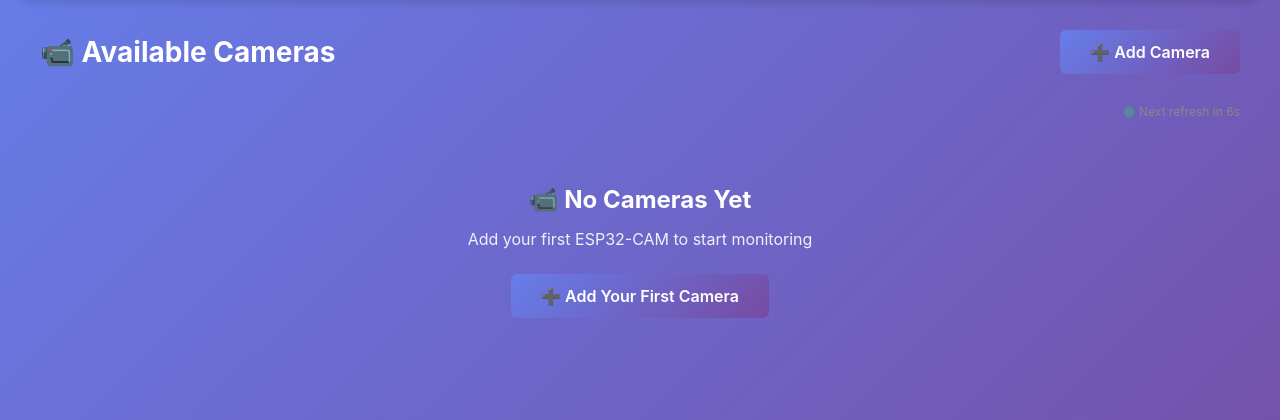
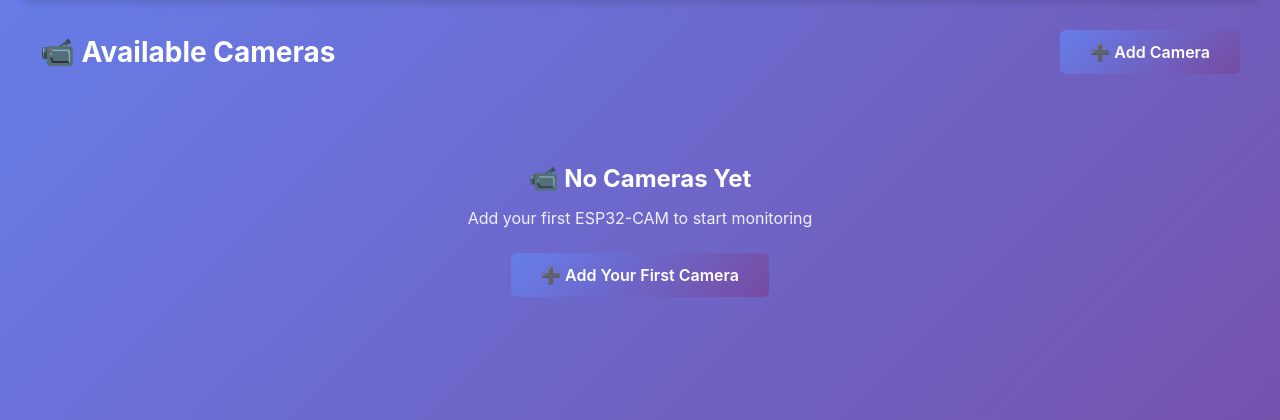
Before and after one commit to narendrancm/esp32-camserver, a FastAPI app: page /dashboard in a window 1280 px wide. Shown: the part 79-499 px from the top of the page. Run offline with FastAPI, Linux system fonts and the light colour scheme; the visitor is signed in with stand-in values (Sample User, id 1).

Commit message:
Update dashboard.html

```diff
--- a/templates/dashboard.html
+++ b/templates/dashboard.html
@@ -178,30 +178,6 @@
         color: white;
         margin-left: 8px;
     }
-
-    /* Live indicator dot */
-    .live-indicator {
-        display: inline-block;
-        width: 8px;
-        height: 8px;
-        background: #2ecc71;
-        border-radius: 50%;
-        margin-right: 6px;
-        animation: pulse 1.5s infinite;
-    }
-
-    @keyframes pulse {
-        0%   { opacity: 1; transform: scale(1); }
-        50%  { opacity: 0.4; transform: scale(1.3); }
-        100% { opacity: 1; transform: scale(1); }
-    }
-
-    .refresh-countdown {
-        font-size: 12px;
-        color: #888;
-        text-align: right;
-        margin-bottom: 6px;
-    }
 </style>
 {% endblock %}
 
@@ -209,10 +185,6 @@
 <div class="dashboard-header">
     <h2>📹 Available Cameras</h2>
     <a href="/cameras/new" class="btn">➕ Add Camera</a>
-</div>
-
-<div class="refresh-countdown" id="countdown-display">
-    <span class="live-indicator"></span>Next refresh in <span id="countdown-seconds">12</span>s
 </div>
 
 <div id="cameras-container" class="cameras-grid">
@@ -230,10 +202,6 @@
 
 {% block extra_scripts %}
 <script>
-    // ─── CONFIGURATION ───────────────────────────────────────────
-    const REFRESH_INTERVAL_MS = 12000; // 12 seconds (matches ESP32 sleep + upload time)
-    // ─────────────────────────────────────────────────────────────
-
     // Format timestamp to relative time
     function formatTimeAgo(timestamp) {
         const now = new Date();
@@ -268,10 +236,12 @@
     async function loadCameraImages(cameraId) {
         try {
             console.log(`📸 Loading images for ${cameraId}...`);
+            // Add timestamp to prevent caching
             const response = await fetch(`/api/images/${cameraId}?t=${Date.now()}`);
 
             if (!response.ok) {
                 if (response.status === 401) {
+                    console.error('❌ Not authenticated - please login again');
                     window.location.href = '/login';
                     return [];
                 }
@@ -280,6 +250,17 @@
 
             const data = await response.json();
             console.log(`✅ Loaded ${data.images?.length || 0} images for ${cameraId}`);
+
+            // Log timestamps to verify newest first
+            if (data.images && data.images.length > 0) {
+                console.log('📸 Image timestamps (newest first):');
+                data.images.forEach((img, index) => {
+                    console.log(`   ${index + 1}: ${img.timestamp}`);
+                });
+            } else {
+                console.log('⚠️ No images returned from server');
+            }
+
             return data.images || [];
         } catch (error) {
             console.error('Error loading images:', error);
@@ -287,20 +268,22 @@
         }
     }
 
-    // Get camera status
+    // Get camera status with better error handling
     async function getCameraStatus(cameraId) {
         try {
             const response = await fetch(`/api/camera/${cameraId}/status?t=${Date.now()}`);
 
             if (!response.ok) {
                 if (response.status === 401) {
+                    console.error('❌ Not authenticated - please login again');
                     window.location.href = '/login';
                     return { status: 'inactive', last_seen: 'Unknown' };
                 }
                 throw new Error(`HTTP error! status: ${response.status}`);
             }
 
-            return await response.json();
+            const data = await response.json();
+            return data;
         } catch (error) {
             console.error('Error getting camera status:', error);
             return { status: 'inactive', last_seen: 'Unknown' };
@@ -309,7 +292,9 @@
 
     // Delete camera
     async function deleteCamera(cameraId) {
-        if (!confirm('Are you sure you want to delete this camera?')) return;
+        if (!confirm('Are you sure you want to delete this camera?')) {
+            return;
+        }
 
         try {
             const form = document.createElement('form');
@@ -327,20 +312,14 @@
     function renderCameraCard(camera, images, status) {
         const statusClass = status.status === 'active' ? 'status-active' : 'status-inactive';
         const statusText = status.status === 'active' ? '🟢 Active' : '🔴 Inactive';
-        const cacheBust = Date.now(); // Single timestamp for this render pass
 
         let imagesHtml = '';
         if (images && images.length > 0) {
             imagesHtml = '<div class="images-grid">';
-            images.forEach((img, index) => {
-                // ✅ FIX: Cache-bust every image URL so browser fetches fresh images
-                const cachedUrl = `${img.url}?t=${cacheBust}`;
-                // ✅ FIX: Don't lazy-load the first (newest) image — show it immediately
-                const lazyAttr = index > 0 ? 'loading="lazy"' : '';
-
+            images.forEach(img => {
                 imagesHtml += `
                     <div class="image-container" onclick="window.open('${img.url}', '_blank')">
-                        <img src="${cachedUrl}" alt="Camera image" ${lazyAttr}>
+                        <img src="${img.url}" alt="Camera image" loading="lazy">
                         <div class="image-timestamp">${formatTime(img.timestamp)}</div>
                         <div class="image-overlay">
                             ⏰ ${formatTimeAgo(img.timestamp)}<br>
@@ -361,19 +340,28 @@
             `;
         }
 
+        // Build action buttons based on role and permissions
         let actionsHtml = '';
-        actionsHtml += `<button onclick="loadAllCameras()" class="btn">🔄 Refresh</button>`;
 
+        // Refresh button for everyone
+        actionsHtml += `<button onclick="location.reload()" class="btn">🔄 Refresh</button>`;
+
+        // Edit button (if owner or has edit permission)
         if (camera.role === 'owner' || camera.can_edit) {
             actionsHtml += `<a href="/cameras/${camera.camera_id}/edit" class="btn btn-secondary">✏️ Edit</a>`;
         }
+
+        // Share button (only for owner)
         if (camera.role === 'owner') {
             actionsHtml += `<a href="/cameras/${camera.camera_id}/share" class="btn" style="background: #9b59b6;">🔗 Share</a>`;
         }
+
+        // Delete button (only for owner)
         if (camera.role === 'owner') {
             actionsHtml += `<button onclick="deleteCamera('${camera.camera_id}')" class="btn btn-danger">🗑️ Delete</button>`;
         }
 
+        // Add role badge if shared
         const roleBadge = camera.role === 'viewer' ? '<span class="role-badge">Shared</span>' : '';
 
         return `
@@ -403,7 +391,9 @@
         const emptyState = document.getElementById('empty-state');
 
         try {
+            // Get cameras from server
             const cameras = {{ cameras | tojson }};
+            console.log('📹 Loaded cameras:', cameras);
 
             if (!cameras || cameras.length === 0) {
                 container.style.display = 'none';
@@ -415,23 +405,26 @@
             emptyState.style.display = 'none';
             container.innerHTML = '';
 
+            // Load each camera
             for (const camera of cameras) {
+                console.log(`📹 Processing camera: ${camera.camera_id}`);
                 const [images, status] = await Promise.all([
                     loadCameraImages(camera.camera_id),
                     getCameraStatus(camera.camera_id)
                 ]);
 
-                container.innerHTML += renderCameraCard(camera, images, status);
+                const cardHtml = renderCameraCard(camera, images, status);
+                container.innerHTML += cardHtml;
             }
 
-            console.log('✅ All cameras refreshed at:', new Date().toLocaleTimeString());
+            console.log('✅ All cameras loaded at:', new Date().toLocaleTimeString());
         } catch (error) {
             console.error('Error loading cameras:', error);
             container.innerHTML = '<div class="error">Error loading cameras. Please refresh.</div>';
         }
     }
 
-    // Update timestamps only (lightweight — no image reload)
+    // Update timestamps periodically
     function updateTimestamps() {
         document.querySelectorAll('.last-seen').forEach(elem => {
             const cameraCard = elem.closest('.camera-card');
@@ -443,6 +436,7 @@
                 if (status && status.last_seen) {
                     elem.textContent = status.last_seen;
 
+                    // Update status badge
                     const badge = cameraCard.querySelector('.status-badge');
                     if (badge) {
                         if (status.status === 'active') {
@@ -454,40 +448,22 @@
                         }
                     }
                 }
-            }).catch(console.error);
+            }).catch(error => {
+                console.error('Error updating timestamp:', error);
+            });
         });
     }
 
-    // Countdown timer display
-    let countdownValue = REFRESH_INTERVAL_MS / 1000;
-    function startCountdown() {
-        const el = document.getElementById('countdown-seconds');
-        countdownValue = REFRESH_INTERVAL_MS / 1000;
-        const tick = setInterval(() => {
-            countdownValue--;
-            if (el) el.textContent = countdownValue;
-            if (countdownValue <= 0) {
-                clearInterval(tick);
-                countdownValue = REFRESH_INTERVAL_MS / 1000;
-            }
-        }, 1000);
-        return tick;
-    }
-
-    // ─── STARTUP ─────────────────────────────────────────────────
+    // Initial load
     document.addEventListener('DOMContentLoaded', () => {
         console.log('📹 Dashboard loaded at:', new Date().toLocaleTimeString());
         loadAllCameras();
-        startCountdown();
+    });
 
-        // ✅ FIX: Auto-refresh every 12 seconds (was wrongly set to 60000ms before)
-        setInterval(() => {
-            loadAllCameras();
-            startCountdown();
-        }, REFRESH_INTERVAL_MS);
+    // Auto-refresh every 10 seconds (faster refresh)
+    setInterval(loadAllCameras, 60000);
 
-        // Update timestamps every 5 seconds (lightweight)
-        setInterval(updateTimestamps, 5000);
-    });
+    // Update timestamps every 5 seconds
+    setInterval(updateTimestamps, 5000);
 </script>
 {% endblock %}
```
